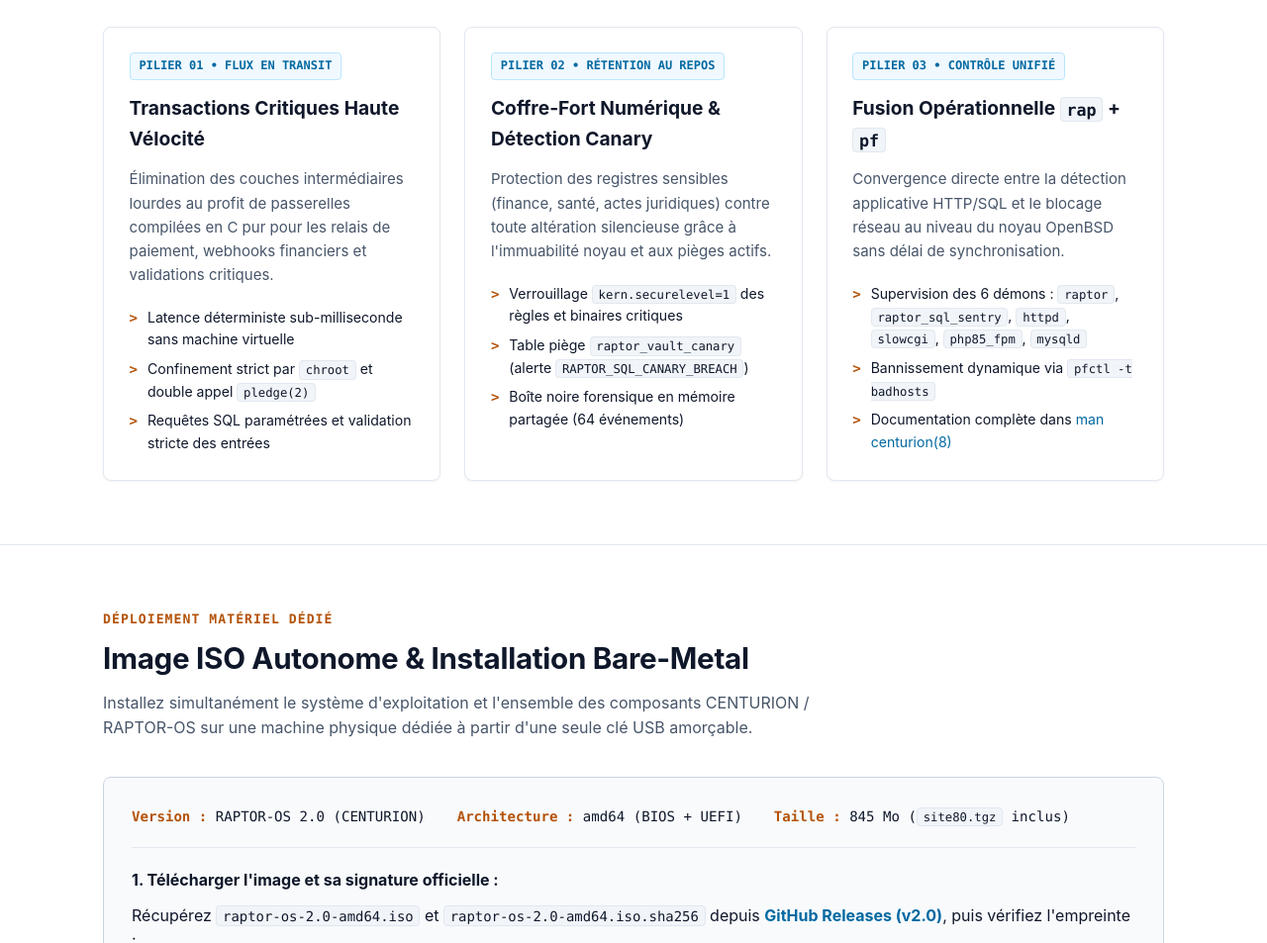
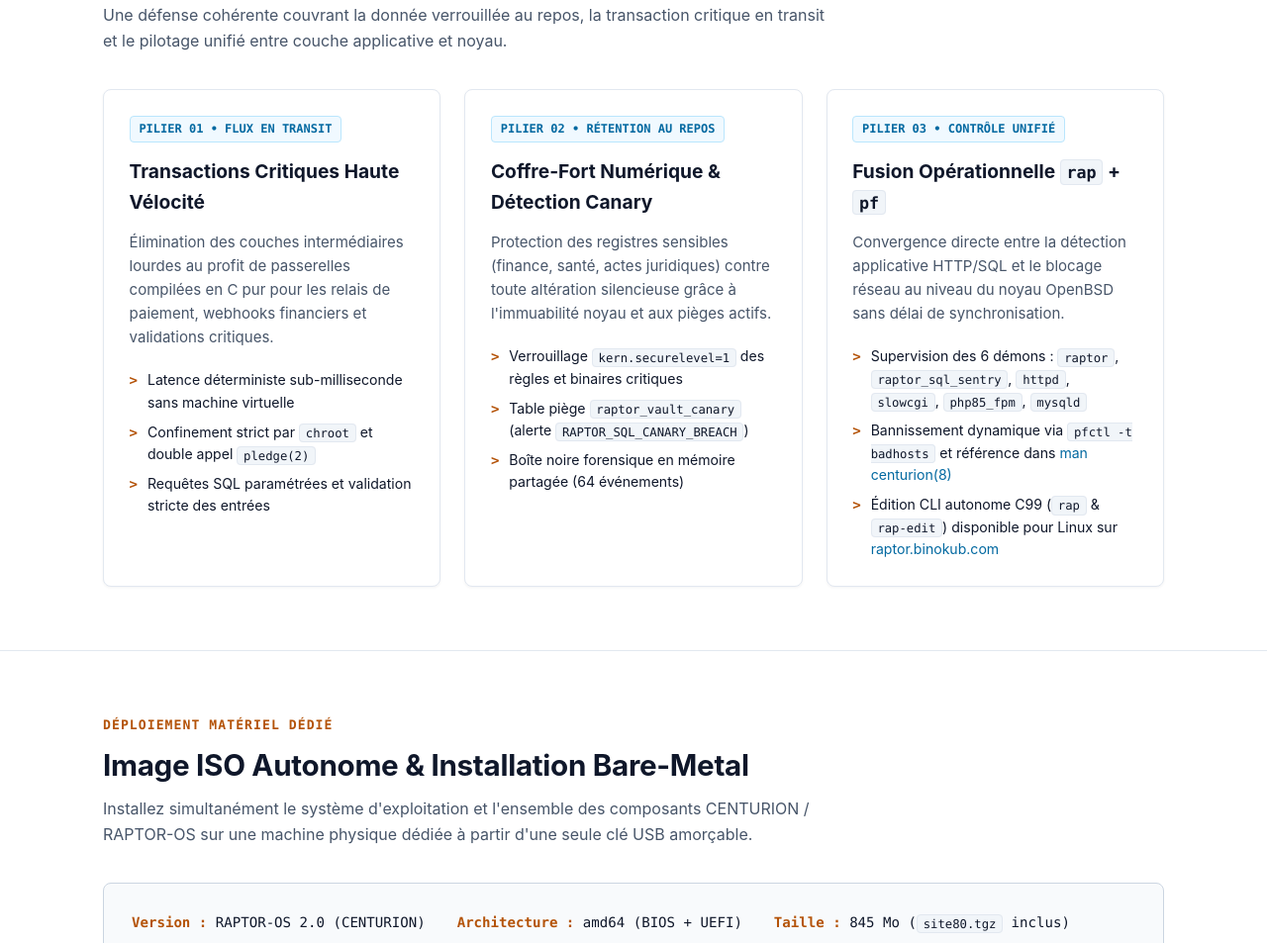
Before and after one commit to BINOKUB-GAME/raptor-os, a plain HTML site: page docs/index.html in a window 1280 px wide. Shown: the part 1847-2800 px from the top of the page at 99% size. Drawn offline with Linux system fonts and the light colour scheme.

Commit message:
Ajout passerelle vers RAPTOR DEFENSE (édition Linux) sur index.html
Mise à jour de docs/index.html (Révision 1.3) pour relier RAPTOR-OS 2.0 à l'édition CLI Linux :

- Ajout du bouton secondaire 'RAPTOR CLI (Linux)' dans la section Hero (.hero-actions) pointant vers https://raptor.binokub.com/.
- Ajout d'une référence directe vers l'édition C99 Linux (rap & rap-edit) dans le Pilier 03 (Fusion Opérationnelle rap + pf).
- Ajout du lien vers RAPTOR DEFENSE (raptor.binokub.com) dans le pied de page institutionnel.

```diff
--- a/docs/index.html
+++ b/docs/index.html
@@ -1,18 +1,16 @@
 <!DOCTYPE html>
 <!-- ==========================================================================
   FICHIER     : docs/index.html
-  REVISION    : 1.2
+  REVISION    : 1.3
   BLOC DESCRIPTIF DES NOUVELLES INTEGRATIONS :
-    - Mise en avant du premier cas d'usage concret de deploiement : Serveur de
-      fichiers critiques et coffre-fort documentaire (WAN & LAN) avec indexation
-      MariaDB/MySQL isolee sur 127.0.0.1.
-    - Ajout de la section dediee #cas-usage-fichiers (Section 04) detaillant le
-      portail web WAN durci (RAPTOR-HTTPD/2.0 + pf), le partage LAN confine
-      (SFTP natif + chroot/unveil) et l'immunite anti-rancongiciel (WORM via
-      kern.securelevel=1, drapeaux schg/sappnd et rap sentry).
-    - Precision explicite de la vocation appliance dediee (hors usage grand
-      public) et ajout de l'acces direct au Banc d'essai Bare-Metal.
-    - Renumerotation ordonnee des sections (01 a 10) avec preservation totale
+    - Ajout d'un bouton d'acces direct vers l'edition Linux C99 (RAPTOR DEFENSE)
+      sur https://raptor.binokub.com/ dans la zone d'actions Hero (.hero-actions).
+    - Ajout d'une passerelle explicite vers https://raptor.binokub.com/ dans le
+      Pilier 03 (Fusion Operationnelle rap + pf) pour les administrateurs
+      souhaitant deployer rap, rap-edit et Net-Intel sous Linux.
+    - Ajout du lien ecosysteme RAPTOR DEFENSE (Edition Linux C99) dans le pied
+      de page institutionnel (.footer).
+    - Preservation integrale des sections 01 a 10, des classes centurion.css et
       des identifiants DOM de index-veille-widget.js et copy-code.js.
 
   SECTIONS NUMEROTEES :
@@ -78,6 +76,7 @@
                     <a href="benchmarks.html" class="btn btn-secondary">Banc d'essai Bare-Metal</a>
                     <a href="simulateur.html" class="btn btn-secondary">Simulateur pf en direct</a>
                     <a href="man.html" class="btn btn-secondary">man centurion(8)</a>
+                    <a href="https://raptor.binokub.com/" target="_blank" rel="noopener" class="btn btn-secondary">RAPTOR CLI (Linux) &rarr;</a>
                 </div>
 
                 <div class="pipeline" aria-label="Flux d'une requête dans CENTURION">
@@ -211,8 +210,8 @@
                         </p>
                         <ul class="spec-list">
                             <li>Supervision des 6 démons : <code>raptor</code>, <code>raptor_sql_sentry</code>, <code>httpd</code>, <code>slowcgi</code>, <code>php85_fpm</code>, <code>mysqld</code></li>
-                            <li>Bannissement dynamique via <code>pfctl -t badhosts</code></li>
-                            <li>Documentation complète dans <a href="man.html">man centurion(8)</a></li>
+                            <li>Bannissement dynamique via <code>pfctl -t badhosts</code> et référence dans <a href="man.html">man centurion(8)</a></li>
+                            <li>Édition CLI autonome C99 (<code>rap</code> &amp; <code>rap-edit</code>) disponible pour Linux sur <a href="https://raptor.binokub.com/" target="_blank" rel="noopener">raptor.binokub.com</a></li>
                         </ul>
                     </article>
                 </div>
@@ -398,7 +397,7 @@
                 <strong>CENTURION — Le Bastion Numérique</strong> &bull; Propulsé par <strong>RAPTOR-OS 2.0</strong> (OpenBSD/amd64).
             </div>
             <div>
-                Distribué sous <a href="LICENSE">licence ISC</a> avec attribution amont à <strong>The OpenBSD Project</strong>.
+                Écosystème : <a href="https://raptor.binokub.com/" target="_blank" rel="noopener">RAPTOR DEFENSE (Édition Linux C99)</a> &bull; Distribué sous <a href="LICENSE">licence ISC</a> (<strong>The OpenBSD Project</strong>).
             </div>
         </div>
     </footer>
```
